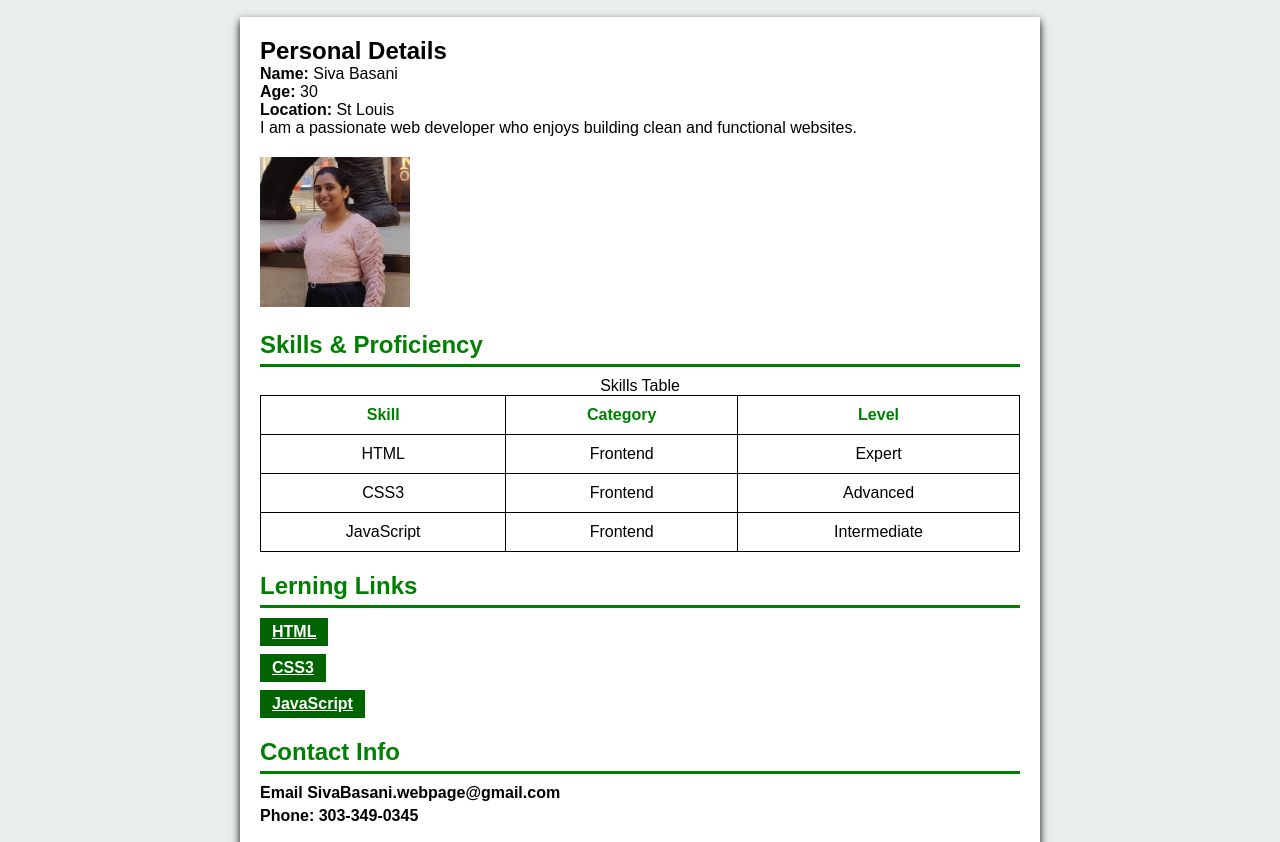
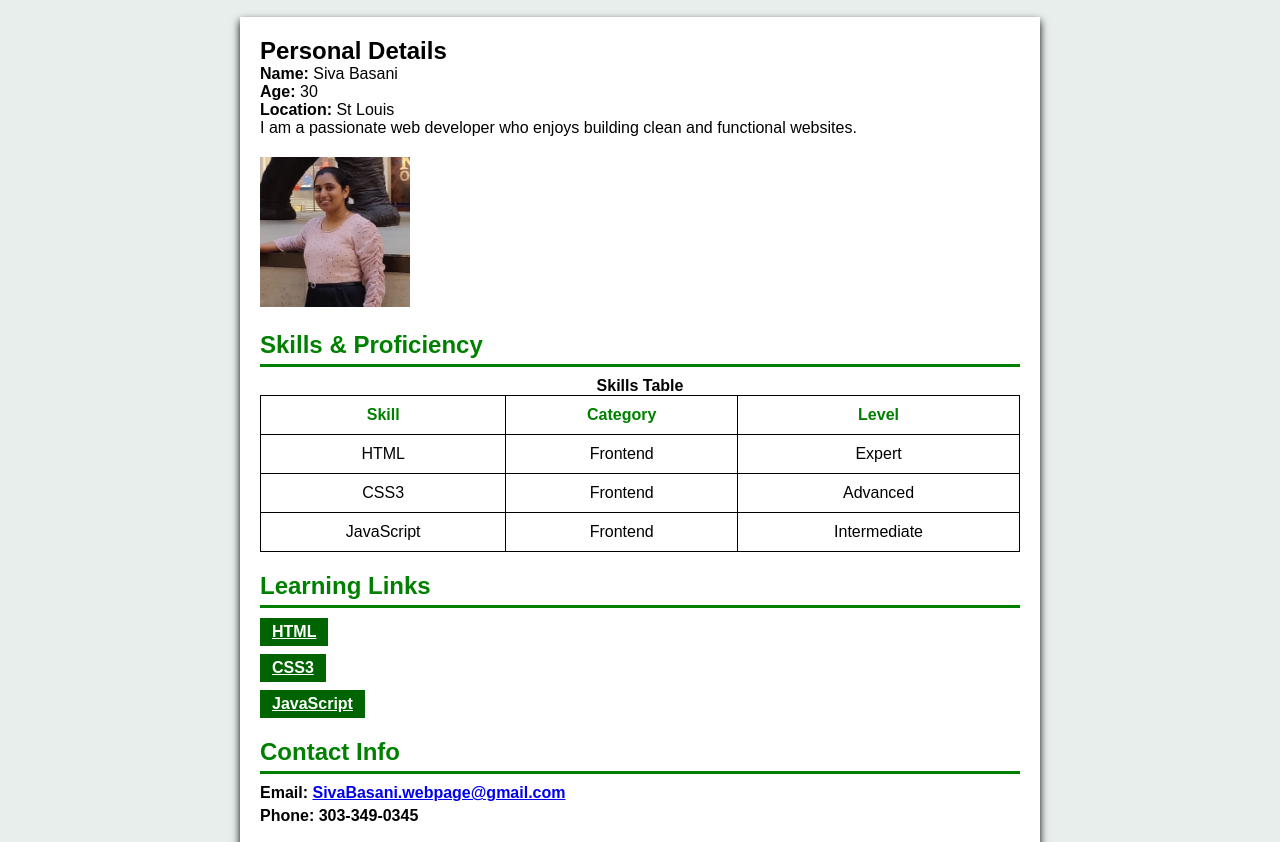
Before and after one commit to sivabasani95/practice-portfolio-page2-Sivabasani, a plain HTML site: page index.html in a window 1280 px wide. Shown: the part 108-950 px from the top of the page. Drawn offline with Linux system fonts and the light colour scheme.

Commit message:
Update index.html

```diff
--- a/index.html
+++ b/index.html
@@ -1,3 +1,4 @@
+
 
 <!DOCTYPE html>
 <html lang="en">
@@ -19,8 +20,9 @@
   </header>
 
   <!-- Main Container -->
-  <div class="container">
+   <main class="container">
     <!-- Personal Details -->
+    <div>
       <h2 class="section-title">Personal Details</h2>
       <p><strong>Name:</strong> Siva Basani</p>
       <p><strong>Age:</strong> 30</p>
@@ -28,22 +30,24 @@
       <p>
         I am a passionate web developer who enjoys building clean and functional websites.
       </p>
+    </div>
 
     <!-- Profile Section -->
+    <div>
       <section class="profile">
-      <img
-        src="siva.jpg"
-        alt="Profile Picture of Siva Basani"
-        class="profile-img"
-      >
+        <img src="siva.jpg" alt="Profile Picture of Siva Basani" class="profile-img">
       </section>
+    </div>
 
     <!-- Skills Section -->
+    <div>
       <h2 class="section">Skills & Proficiency</h2>
+    </div>
 
     <!-- table section-->
+    <div>
       <table>
-      <caption><stong>Skills Table</stong></caption>
+        <caption><strong>Skills Table</strong></caption>
         <tr>
           <th>Skill</th>
           <th>Category</th>
@@ -65,9 +69,11 @@
           <td>Intermediate</td>
         </tr>
       </table>
+    </div>
 
     <!-- Learning Links -->
-    <h2 class="section">Lerning Links</h2>
+    <div>
+      <h2 class="section">Learning Links</h2>
       <p class="link-box">
         <a href="https://www.w3schools.com/html/" target="_blank">HTML</a>
       </p>
@@ -77,18 +83,26 @@
       <p class="link-box">
         <a href="https://www.w3schools.com/js/" target="_blank">JavaScript</a>
       </p>
+    </div>
 
     <!-- contact info -->
+    <div>
       <h2 class="section">Contact Info</h2>
-    <p class="contact"><strong>Email</strong> SivaBasani.webpage@gmail.com</p>
+      <p class="contact"><strong>Email:</strong>
+        <a href="mailto:SivaBasani.webpage@gmail.com">
+         SivaBasani.webpage@gmail.com</a>
+      </p>
       <p class="contact"><strong>Phone:</strong> 303-349-0345</p>
+    </div>
 
     <!--button -->
+    <div>
       <button class="more-btn" onclick="toggleDetails()">
         Show More Details
       </button>
+    </div>
 
-    <!--additionalDeatiols-->
+    <!--Additional Deatiols-->
     <div id="additionalDetails">
       <h2 class="section">Hobbies</h2>
       <p>
@@ -99,8 +113,7 @@
       <h2 class="section">Experience</h2>
       <p>Software Developer (2015)</p>
     </div>
-
-  </div>
+   </main>
 
     <!-- Footer -->
       <footer>
@@ -112,4 +125,5 @@
     <script src="script.js"></script>
 
   </body>
+
 </html>
```
Lines whose indentation alone changed are shown as unchanged.
